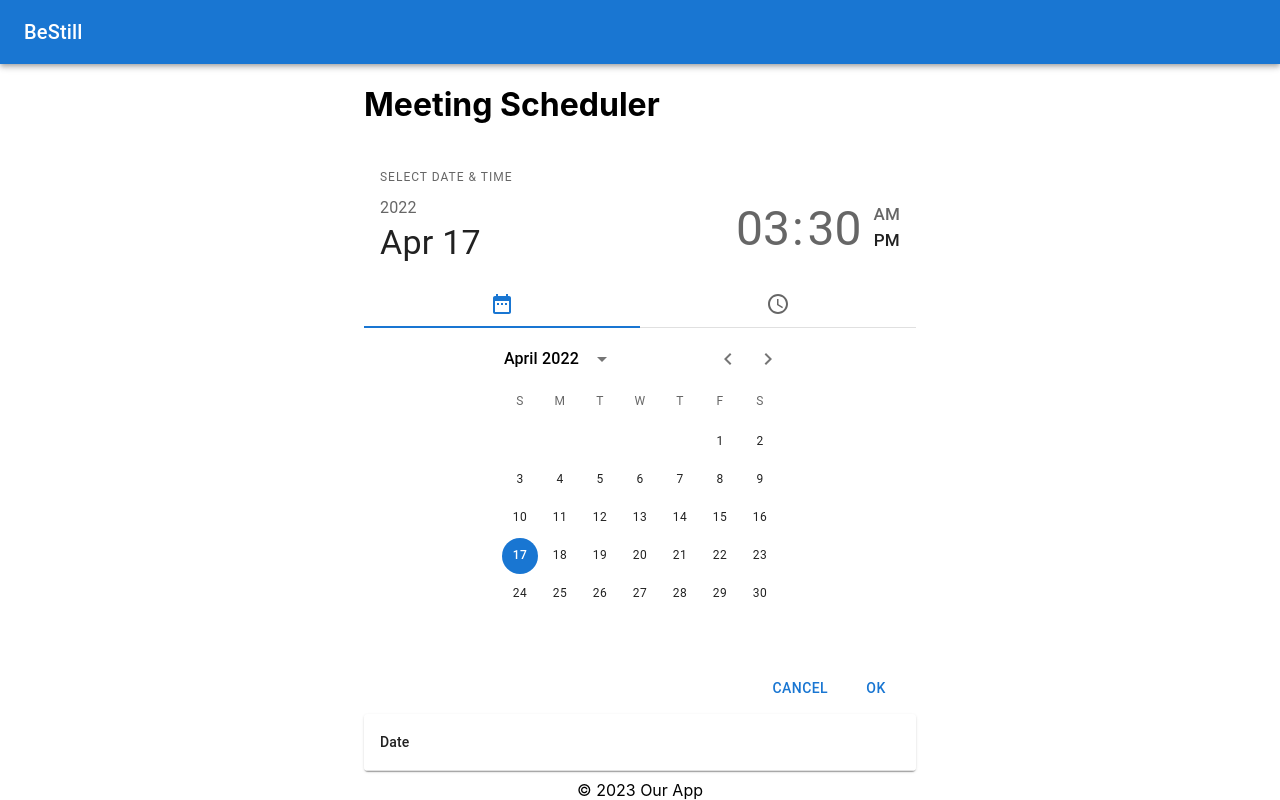
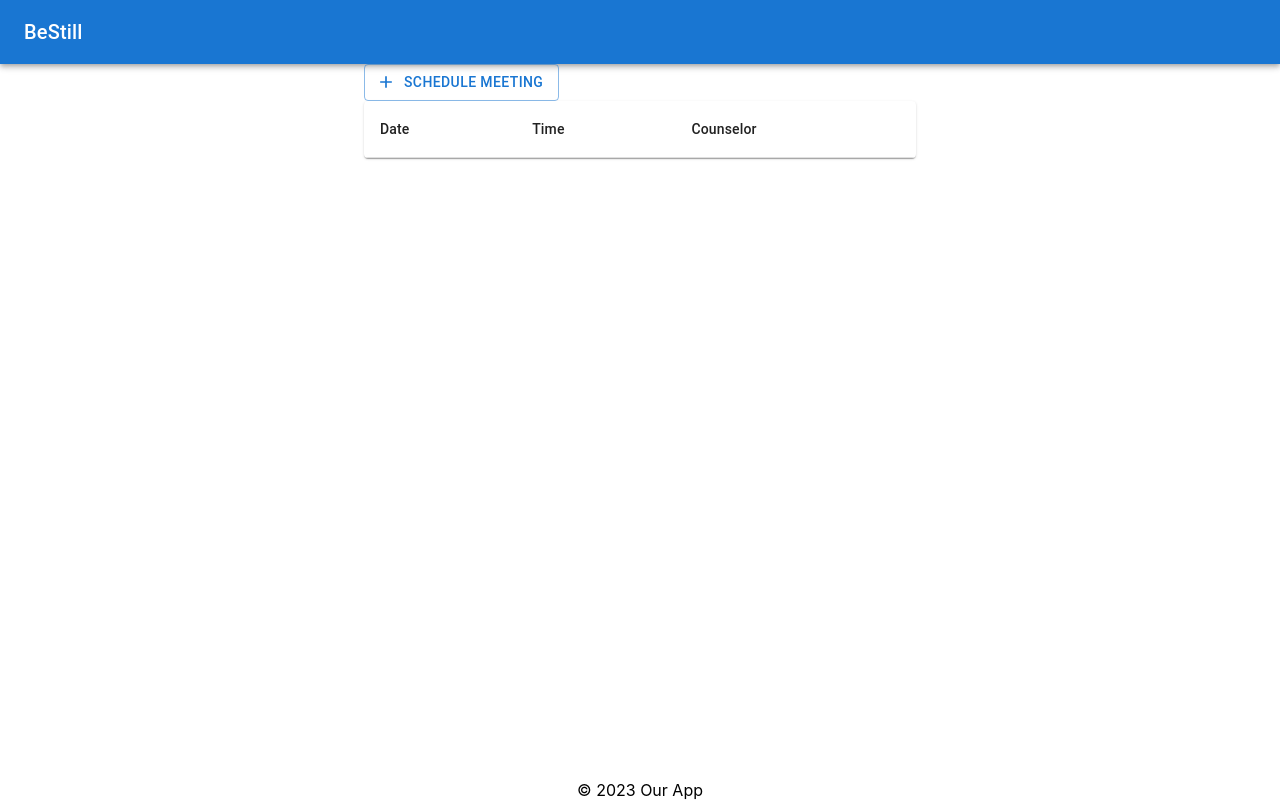
Before and after one commit to plessem/BeStillApp, a React (Create React App) app: page /schedule in a window 1280 px wide. Built offline with nearby package versions, Linux system fonts and the light colour scheme.

Commit message:
added counselor functionality

```diff
--- a/package.json
+++ b/package.json
@@ -1,12 +1,13 @@
 {
   "name": "bestillapp",
   "version": "0.1.0",
-  "homepage": "https://plessem.github.io/BeStillApp",
+  "homepage": "https://plessem.github.io/BeStillApp/",
   "private": false,
   "dependencies": {
     "@emotion/react": "^11.11.1",
     "@emotion/styled": "^11.11.0",
-    "@mui/material": "^5.14.18",
+    "@mui/icons-material": "^5.14.19",
+    "@mui/material": "^5.14.19",
     "@mui/x-data-grid": "^6.18.1",
     "@mui/x-date-pickers": "^6.18.2",
     "@testing-library/jest-dom": "^5.17.0",
--- a/src/App.js
+++ b/src/App.js
@@ -9,7 +9,7 @@ import Card from "@mui/material/Card";
 import CardContent from "@mui/material/CardContent";
 import Container from "@mui/material/Container";
 import EmotionTracker from "./EmotionTracker";
-import MeetingScheduler from "./MeetingScheduler";
+import MeetingMain from "./Meeting/MeetingMain";
 import React from "react";
 import Toolbar from "@mui/material/Toolbar";
 import Typography from "@mui/material/Typography";
@@ -29,7 +29,7 @@ const HomePage = () => {
       <Router>
         <Routes>
           <Route
-            path="/"
+            path="/BeStillApp"
             element={
               <Container className="app-main">
                 <Card className="card" id="get-help-now">
@@ -78,7 +78,7 @@ const HomePage = () => {
           />
           {/* Add a Route for the emotion page */}
           <Route path="/track-emotions" element={<EmotionTracker />} />
-          <Route path="/schedule" element={<MeetingScheduler />} />
+          <Route path="/schedule" element={<MeetingMain />} />
         </Routes>
       </Router>
       <Box className="app-footer" component="footer">
--- a/src/MeetingScheduler.js
+++ b/src/Meeting/MeetingMain.js
@@ -13,32 +13,37 @@ import React, { useState } from "react";
 
 import { AdapterDayjs } from "@mui/x-date-pickers/AdapterDayjs";
 import { LocalizationProvider } from "@mui/x-date-pickers";
-import { StaticDateTimePicker } from "@mui/x-date-pickers";
+import MeetingScheduler from "./MeetingScheduler";
 import dayjs from "dayjs";
 
-const MeetingScheduler = () => {
+const MeetingMain = () => {
   const [meetings, setMeetings] = useState([]);
+  const counselors = [
+    "Camryn Bailey",
+    "Trevor McGeer",
+    "Karsyn Perkins",
+    "Paige Weaver",
+    "Kylee Holmes",
+    "Erik Velez",
+  ];
 
 
-  function addMeeting(date) {
-    setMeetings([...meetings, { date: date.format("YYYY-MM-DD HH:mm") }]);
-  }
-
-  function handleAccept(e) {
-    addMeeting(e)
+  function addMeeting(date, counselor) {
+    setMeetings([...meetings, { date: date, counselor: counselor }]);
   }
 
   return (
     <LocalizationProvider dateAdapter={AdapterDayjs}>
 
       <Container maxWidth="sm">
-        <h1>Meeting Scheduler</h1>
-        <StaticDateTimePicker onAccept={(e) => handleAccept(e)} defaultValue={dayjs('2022-04-17T15:30')} label="When to schedule" />
+        <MeetingScheduler addMeeting={addMeeting}/>
         <TableContainer component = {Paper}>
-          <Table sx={{ minWidth: 650}} >
+          <Table sx={{ minWidth:500}} >
             <TableHead>
               <TableRow>
                 <TableCell>Date</TableCell>
+                <TableCell>Time</TableCell>
+                <TableCell>Counselor</TableCell>
               </TableRow>
             </TableHead>
             <TableBody>
@@ -48,7 +53,13 @@ const MeetingScheduler = () => {
                   sx={{ '&:last-child td, &:last-child th': { border: 0 } }}
                 >
                   <TableCell component="th" scope="meeting">
-                    {meeting.date}
+                    {meeting.date.format("dddd, MMMM D, YYYY")}
+                  </TableCell>
+                  <TableCell component="th" scope="meeting">
+                    {meeting.date.format("h:mm A")}
+                  </TableCell>
+                  <TableCell component="th" scope="meeting">
+                    {meeting.counselor}
                   </TableCell>
                 </TableRow>
               ))}
@@ -60,4 +71,4 @@ const MeetingScheduler = () => {
   );
 };
 
-export default MeetingScheduler;
+export default MeetingMain;
--- /dev/null
+++ b/src/Meeting/MeetingScheduler.js
@@ -0,0 +1,104 @@
+import {
+  Button,
+  Container,
+  Dialog,
+  DialogActions,
+  DialogContent,
+  DialogContentText,
+  DialogTitle,
+  FormControl,
+  InputLabel,
+  NativeSelect,
+} from "@mui/material";
+import React, { Fragment, useState } from "react";
+
+import { AdapterDayjs } from "@mui/x-date-pickers/AdapterDayjs";
+import AddIcon from "@mui/icons-material/Add";
+import { LocalizationProvider } from "@mui/x-date-pickers";
+import { StaticDateTimePicker } from "@mui/x-date-pickers";
+import dayjs from "dayjs";
+
+const MeetingScheduler = ({ addMeeting, meeting }) => {
+  const [date, setDate] = useState(dayjs());
+  const [open, setOpen] = useState(false);
+  const [counselor, setCounselor] = useState("");
+
+  const counselors = [
+    "Camryn Bailey",
+    "Trevor McGeer",
+    "Karsyn Perkins",
+    "Paige Weaver",
+    "Kylee Holmes",
+    "Erik Velez",
+  ];
+
+  const handleAddMeeting = (date, counselor) => {
+    addMeeting(date, counselor);
+  };
+
+  const handleClickOpen = () => {
+    setOpen(true);
+  };
+
+  const handleClose = () => {
+    setOpen(false);
+  };
+
+  function handleAccept(date, counselor) {
+    handleAddMeeting(date, counselor);
+    handleClose();
+  }
+
+  return (
+    <LocalizationProvider dateAdapter={AdapterDayjs}>
+      <Fragment>
+        <Button
+          variant="outlined"
+          startIcon={<AddIcon />}
+          onClick={handleClickOpen}
+        >
+          Schedule Meeting
+        </Button>
+        <Dialog open={open} onClose={handleClose}>
+          <DialogTitle>Schedule Meeting</DialogTitle>
+          <DialogContent>
+            <StaticDateTimePicker
+              defaultValue={dayjs()}
+              onChange={(date) => setDate(date)}
+              slotProps={{
+                actionBar: {
+                  actions: [],
+                },
+              }}
+            />
+            <FormControl fullWidth>
+              <InputLabel variant="standard" htmlFor="uncontrolled-native">
+                Counselor
+              </InputLabel>
+              <NativeSelect
+                defaultValue={""}
+                inputProps={{
+                  name: "counselor",
+                  id: "uncontrolled-native",
+                }}
+                onChange={(e) => setCounselor(e.target.value)}
+              >
+                <option value="" disabled hidden>
+                </option>
+                {counselors.map((listcounselor) => (
+                  <option value={listcounselor}>{listcounselor}</option>
+                ))}
+              </NativeSelect>
+            </FormControl>
+          </DialogContent>
+          <DialogActions>
+            <Button onClick={handleClose}>Cancel</Button>
+            <Button onClick={() => handleAccept(date, counselor)}>OK</Button>
+          </DialogActions>
+        </Dialog>
+      </Fragment>
+    </LocalizationProvider>
+  );
+};
+
+export default MeetingScheduler;
```
Also changed, not shown: 1 other file (tests, documents, lock files or other folders).
